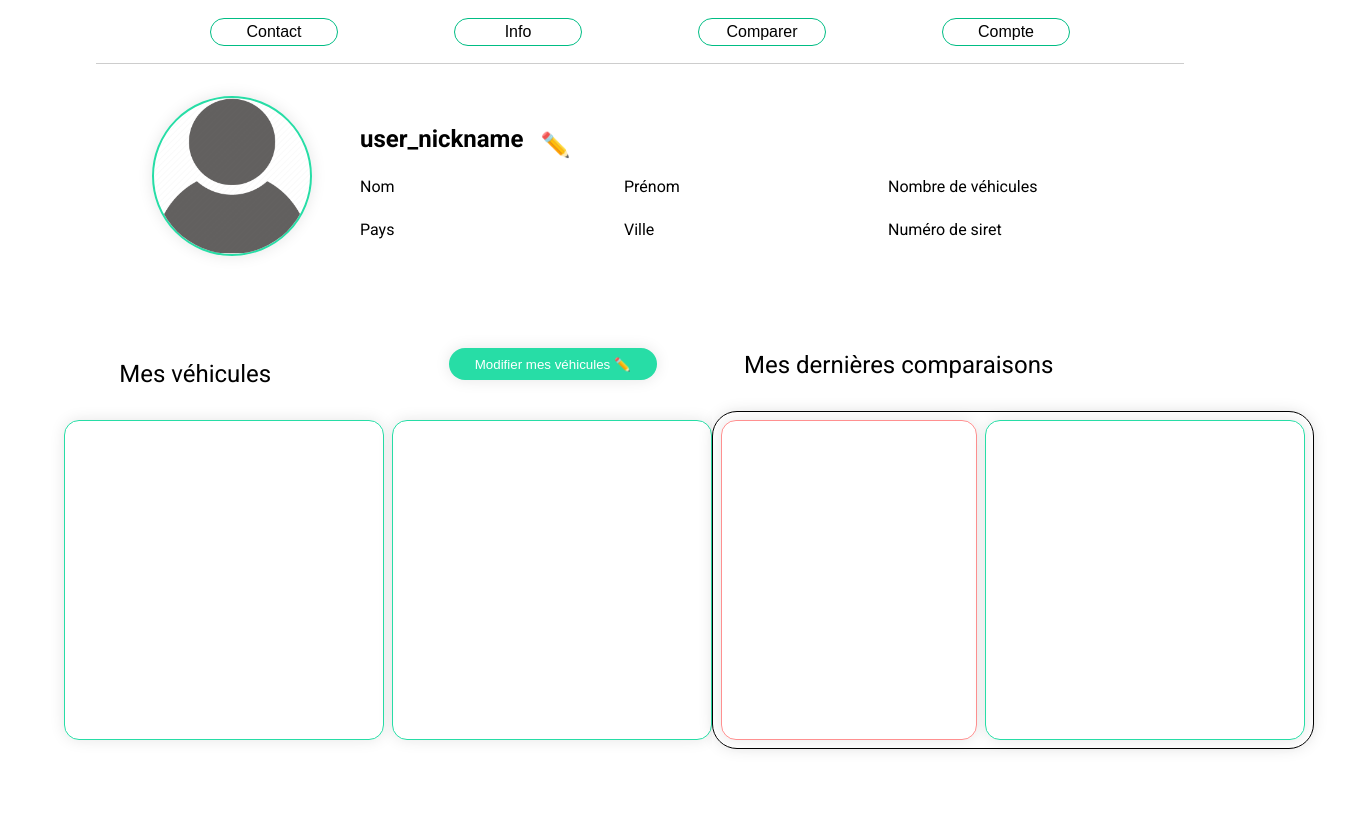
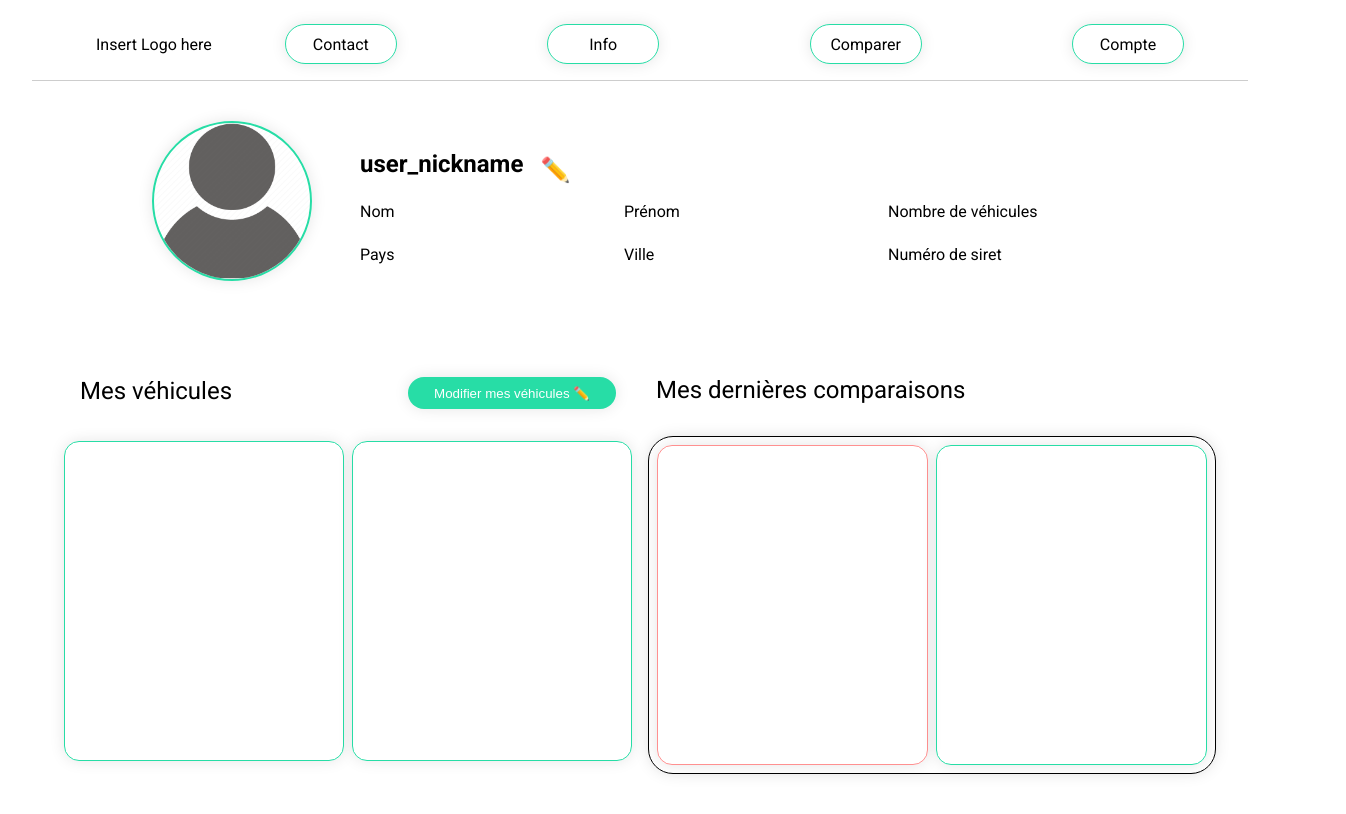
Before and after one commit to paulcnl/Drive-Insight, a React (Vite) app in the folder client/: page /compte in a window 1280 px wide. Shown: the top 814 px of the page, 1346 px wide, since content can reach past the window. Built offline with nearby package versions, Linux system fonts and the light colour scheme; a web font is replaced by a local one.

Commit message:
header-css

```diff
--- a/client/src/App.tsx
+++ b/client/src/App.tsx
@@ -1,6 +1,6 @@
 import "./App.css";
 import { Outlet } from "react-router-dom";
-import Header from "./components/Header";
+import Header from "./components/Header/Header";
 
 function App() {
   return (
--- a/client/src/components/Header.css
+++ /dev/null
@@ -1,115 +0,0 @@
-.nav {
-  display: flex;
-  flex-direction: row;
-  align-items: center;
-  justify-content: space-evenly;
-  border-bottom: 1px solid rgba(0, 0, 0, 0.196);
-  height: 8vh;
-  width: 85vw;
-  padding: .25rem 0;
-}
-
-@media screen and (max-width: 768px) {
-  .nav {
-    display: none;
-  }
-}
-
-.button-desktop {
-  height: 1.75rem;
-  background-color: white;
-  border: 1px solid #00bd84;
-  color: #000000;
-  text-align: center;
-  display: inline-block;
-  font-size: 16px;
-  margin: 4px 2px;
-  cursor: pointer;
-  border-radius: 30px;
-  width: 8rem;
-  transition: .4s;
-}
-
-.button-desktop:hover {
-  background-color: var(--primary-color);
-  border: none;
-  color: white;
-}
-
-@media screen and (max-width: 768px) {
-  .button-desktop {
-    display: none;
-  }
-}
-
-.header-mobile {
-  display: flex;
-  flex-direction: column;
-  padding: 0.25rem;
-  gap: 1.5rem;
-}
-
-@media screen and (min-width: 768px) {
-  .header-mobile {
-    display: none;
-  }
-
-  .navbar-mobile {
-    display: flex;
-    flex-direction: column;
-    align-items: center;
-    gap: 2rem;
-  }
-
-  @media screen and (min-width: 768px) {
-    .navbar-mobile {
-      display: none;
-    }
-  }
-}
-.none {
-  display: none;
-}
-
-.navbar-button-mobile {
-  border: 2px solid green;
-  padding: 30px;
-  margin: 1.5rem;
-  text-decoration: none;
-  display: flex;
-  flex-direction: column;
-  align-items: center;
-  color: #000000;
-}
-
-.header-logo {
-  display: flex;
-  justify-content: space-between;
-  margin: 0;
-  align-items: center;
-  gap: 10rem;
-  height: 6vh;
-}
-
-.menu-burger {
-  border: none;
-  cursor: pointer;
-}
-
-.menu-icon {
-  width: 35px;
-  height: 35px;
-}
-
-header {
-  display: flex;
-  justify-content: center;
-}
-
-svg {
-  color: #000000;
-  transition: transform 500ms cubic-bezier(0.4, 0, 0.2, 1);
-}
-.active svg {
-  transform: rotate(90deg);
-}
--- a/client/src/components/Header.tsx
+++ /dev/null
@@ -1,105 +0,0 @@
-import { useState } from "react";
-import "./Header.css";
-import { Link } from "react-router-dom";
-
-function Header() {
-  const [isClicked, setIsClicked] = useState(false);
-  return (
-    <header>
-      <div className="header-mobile">
-        <div className="header-logo">
-          <h2>Insert Logo here</h2>
-          <button
-            type="button"
-            className="menu-burger"
-            onClick={() => {
-              setIsClicked(!isClicked);
-            }}
-          >
-            <svg
-              xmlns="http://www.w3.org/2000/svg"
-              width="150"
-              height="150"
-              viewBox="0 0 200 200"
-              className="menu-icon"
-            >
-              <title>Menu Icon</title>
-              <g stroke-width="6.5" stroke-linecap="round">
-                <path
-                  d="M72 82.286h28.75"
-                  fill="#009100"
-                  fill-rule="evenodd"
-                  stroke=" #000000"
-                />
-
-                <path
-                  d="M100.75 103.714l72.482-.143c.043 39.398-32.284 71.434-72.16 71.434-39.878 0-72.204-32.036-72.204-71.554"
-                  fill="none"
-                  stroke=" #000000"
-                />
-                <path
-                  d="M72 125.143h28.75"
-                  fill="#009100"
-                  fill-rule="evenodd"
-                  stroke=" #000000"
-                />
-                <path
-                  d="M100.75 103.714l-71.908-.143c.026-39.638 32.352-71.674 72.23-71.674 39.876 0 72.203 32.036 72.203 71.554"
-                  fill="none"
-                  stroke=" #000000"
-                />
-                <path
-                  d="M100.75 82.286h28.75"
-                  fill="#009100"
-                  fill-rule="evenodd"
-                  stroke=" #000000"
-                />
-                <path
-                  d="M100.75 125.143h28.75"
-                  fill="#009100"
-                  fill-rule="evenodd"
-                  stroke=" #000000"
-                />
-              </g>
-            </svg>
-          </button>
-        </div>
-        <div className={isClicked ? "navbar-mobile" : "none"}>
-          <Link to="/compte" className="navbar-button-mobile">
-            Compte
-          </Link>
-          <Link to="/info" className="navbar-button-mobile">
-            Infos env.
-          </Link>
-          <Link to="/contact" className="navbar-button-mobile">
-            Contact
-          </Link>
-        </div>
-      </div>
-      <div className="nav">
-        <Link to="/contact">
-          <button type="button" className="button-desktop">
-            <p>Contact</p>
-          </button>
-        </Link>
-        <Link to="/info">
-          <button type="button" className="button-desktop">
-            <p>Info</p>
-          </button>
-        </Link>
-        <Link to="/comparer">
-          <button type="button" className="button-desktop">
-            <p>Comparer</p>
-          </button>
-        </Link>
-        <Link to="/compte">
-          <button type="button" className="button-desktop">
-            <p>Compte</p>
-          </button>
-        </Link>
-      </div>
-    </header>
-  );
-}
-
-export default Header;
--- /dev/null
+++ b/client/src/components/Header/Header.css
@@ -0,0 +1,98 @@
+.header-container {
+  display: flex;
+  flex-direction: column;
+  padding: 1rem;
+  font-family: var(--font-family-texte);
+}
+
+@media screen and (min-width: 600px) {
+  .header-container {
+    flex-direction: row;
+    align-items: center;
+    justify-content: space-between;
+    margin: 0.5rem 2rem;
+    border-bottom: 1px solid rgba(0, 0, 0, 0.196);
+  }
+}
+
+.sub-header-container {
+  display: flex;
+  justify-content: space-between;
+  align-items: center;
+}
+
+@media screen and (min-width: 600px) {
+  .sub-header-container {
+    width: 20%;
+  }
+}
+
+.btn-menu {
+  display: block;
+}
+
+@media screen and (min-width: 600px) {
+  .btn-menu {
+    display: none;
+  }
+}
+
+.nav {
+  display: none;
+}
+
+.nav.show {
+  display: block;
+}
+
+@media screen and (min-width: 600px) {
+  .nav {
+    display: block;
+    width: 80%;
+  }
+
+  .header-logo {
+    margin-left: 3rem;
+  }
+}
+
+/*bouton animation*/
+/* .btn-menu span {
+  background: #fff;
+  border-radius: 10px;
+  height: 7px;
+  margin: 7px 0;
+  transition: .4s cubic-bezier(0.68, -0.6, 0.32, 1.6);
+}
+
+span:nth-of-type(1) {
+  width: 50%;
+}
+
+span:nth-of-type(2) {
+  width: 100%;
+}
+
+span:nth-of-type(3) {
+  width: 75%;
+}
+
+input[type="checkbox"] {
+  display: none;
+}
+
+input[type="checkbox"]:checked ~ span:nth-of-type(1) {
+  transform-origin: bottom;
+  transform: rotatez(45deg) translate(8px, 0px);
+}
+
+input[type="checkbox"]:checked ~ span:nth-of-type(2) {
+  transform-origin: top;
+  transform: rotatez(-45deg);
+}
+
+input[type="checkbox"]:checked ~ span:nth-of-type(3) {
+  transform-origin: bottom;
+  width: 50%;
+  transform: translate(30px, -11px) rotatez(45deg);
+} */
--- /dev/null
+++ b/client/src/components/Header/Header.tsx
@@ -0,0 +1,34 @@
+import { useState } from "react";
+import "./Header.css";
+import Navigation from "../Navigation/Navigation";
+
+function Header() {
+  const [isClicked, setIsClicked] = useState(false);
+
+  const handleClick = () => {
+    setIsClicked(!isClicked);
+  };
+
+  return (
+    <div className="header-container">
+      <div className="sub-header-container">
+        <div className="header-logo">Insert Logo here</div>
+        <button
+          className="btn-menu"
+          type="button"
+          id="check"
+          onClick={() => {
+            handleClick();
+          }}
+        >
+          test
+        </button>
+      </div>
+      <nav className={`nav ${isClicked ? "show" : ""}`}>
+        <Navigation />
+      </nav>
+    </div>
+  );
+}
+
+export default Header;
--- /dev/null
+++ b/client/src/components/Navigation/Navigation.css
@@ -0,0 +1,64 @@
+.nav-container {
+  display: flex;
+  flex-direction: column;
+  width: 100%;
+  padding-right: 3rem;
+}
+
+@media screen and (min-width: 600px) {
+  .nav-container {
+    flex-direction: row;
+    justify-content: space-between;
+  }
+}
+
+.navbar-button {
+  position: relative;
+  align-items: center;
+  z-index: 10;
+  text-decoration: none;
+  text-align: center;
+  color: #27dda6;
+  font-weight: 400;
+  background: rgba(255, 255, 255, 0.15);
+  box-shadow: var(--box-shadow);
+  backdrop-filter: blur(18px);
+  -webkit-backdrop-filter: blur(18px);
+  border: 1px solid rgba(2, 251, 209, 0.9);
+  border-radius: 1rem;
+}
+
+/* .navbar-button span {
+    padding: 8px;
+    font-size: 20px;
+    transition: 0.3s;
+  }
+
+  .navbar-button span:hover {
+    background-color: rgba(255, 255, 255, 0.1);
+    border: 1px solid rgba(255, 255, 255, 0.2);
+  } */
+
+@media screen and (min-width: 600px) {
+  .navbar-button {
+    background-color: white;
+    border: 1px solid var(--primary-color);
+    color: #000000;
+    text-align: center;
+    font-size: 16px;
+    cursor: pointer;
+    border-radius: 30px;
+    height: 2.5rem;
+    width: 7rem;
+    display: flex;
+    align-items: center;
+    justify-content: center;
+    transition: .4s;
+  }
+
+  .navbar-button:hover {
+    background-color: var(--primary-color);
+    border: none;
+    color: white;
+  }
+}
--- /dev/null
+++ b/client/src/components/Navigation/Navigation.tsx
@@ -0,0 +1,23 @@
+import { Link } from "react-router-dom";
+import "./Navigation.css";
+
+function Navigation() {
+  return (
+    <div className="nav-container">
+      <Link to="/contact" className="navbar-button">
+        Contact
+      </Link>
+      <Link to="/info" className="navbar-button">
+        Info
+      </Link>
+      <Link to="/comparer" className="navbar-button">
+        Comparer
+      </Link>
+      <Link to="/compte" className="navbar-button">
+        Compte
+      </Link>
+    </div>
+  );
+}
+
+export default Navigation;
--- a/client/src/pages/Compte/Compte.css
+++ b/client/src/pages/Compte/Compte.css
@@ -184,13 +184,14 @@
     width: 90vw;
     margin-top: 1rem;
     height: 50rem;
+    gap: 1rem;
     display: flex;
     flex-direction: row;
     justify-content: space-between;
   }
 
   .compte-box {
-    width: 70rem;
+    width: 100%;
     height: 30rem;
     display: flex;
     flex-direction: column;
@@ -198,10 +199,10 @@
     box-shadow: none;
   }
 
-  .compte-box p {
+  .comparaison {
     width: 100%;
     text-align: start;
-    margin-left: 4rem;
+    margin-left: 1rem;
     margin-top: .75rem;
   }
 
@@ -210,11 +211,12 @@
     flex-direction: row;
     gap: .5rem;
     margin-top: 2rem;
+    width: 100%;
   }
 
   .car-card-green {
     height: 20rem;
-    width: 20rem;
+    width: 50%;
     border: solid 1px var(--primary-color);
     border-radius: 15px;
     box-shadow: var(--box-shadow);
@@ -222,7 +224,7 @@
 
   .car-card-red {
     height: 20rem;
-    width: 16rem;
+    width: 50%;
     border: solid 1px rgba(255, 0, 0, 0.435);
     border-radius: 15px;
     box-shadow: var(--box-shadow);
@@ -236,13 +238,16 @@
     flex-direction: row;
     gap: .5rem;
     box-shadow: var(--box-shadow);
+    width: 100%;
   }
 
   .vehicule {
     display: flex;
     flex-direction: row;
+    justify-content: space-between;
     width: 44.5vw;
     padding-right: 1rem;
+    width: 100%;
   }
 
   .vehicule p {
@@ -251,7 +256,7 @@
 
   .vehicule button {
     margin-left: 1rem;
-    width: 23rem;
+    width: 13rem;
     height: 2rem;
     border: none;
     background-color: var(--primary-color);
--- a/client/src/pages/Compte/Compte.tsx
+++ b/client/src/pages/Compte/Compte.tsx
@@ -36,7 +36,9 @@ function Compte() {
             </div>
           </div>
           <div className="compte-box">
-            <p>Mes dernières comparaisons</p>
+            <div className="comparaison">
+              <p>Mes dernières comparaisons</p>
+            </div>
             <div className="box-contenu">
               <div className="box-card">
                 <div className="car-card-red"> </div>
```
